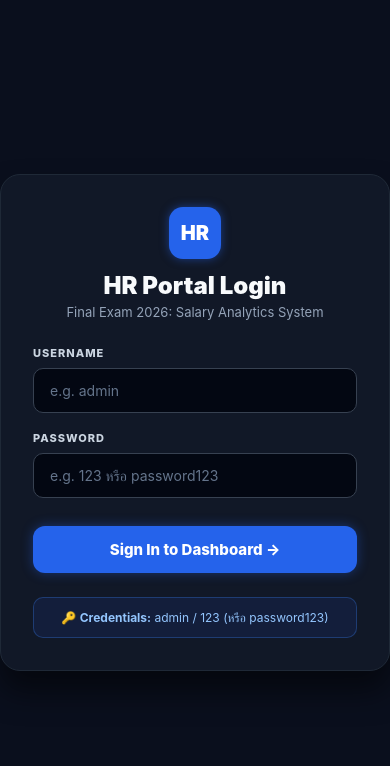
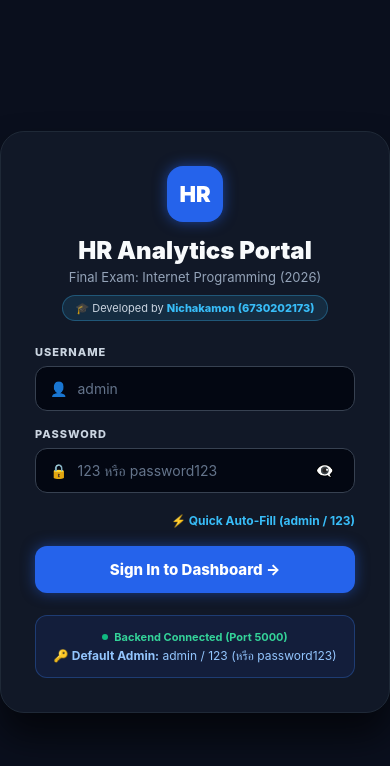
Before and after one commit to Nichakamon15948/Std0202173IPFinal2026, a React Native app in the folder frontend/: screen / in a window 390 px wide. Shown: the top 766 px of the page. Built offline with nearby package versions, Linux system fonts and the light colour scheme.

Commit message:
Redesign Login Screen with sleek modern theme and auto-fill

```diff
--- a/frontend/App.js
+++ b/frontend/App.js
@@ -25,6 +25,7 @@ export default function App() {
   const [username, setUsername] = useState('');
   const [password, setPassword] = useState('');
   const [isLoggingIn, setIsLoggingIn] = useState(false);
+  const [showPassword, setShowPassword] = useState(false);
 
   // Dashboard States
   const [employees, setEmployees] = useState([]);
@@ -56,6 +57,12 @@ export default function App() {
     }
   }, [currentScreen]);
 
+  // Quick auto-fill credentials for demo
+  const handleAutoFill = () => {
+    setUsername('admin');
+    setPassword('123');
+  };
+
   // ==========================================
   // 1. Authentication
   // ==========================================
@@ -118,10 +125,7 @@ export default function App() {
 
   // Filtered employees
   const filteredEmployees = employees.filter(emp => {
-    // Status filter
     if (statusFilter !== 'ALL' && emp.status !== statusFilter) return false;
-
-    // Search query filter
     if (!searchQuery.trim()) return true;
     const q = searchQuery.toLowerCase().trim();
     return (
@@ -178,7 +182,6 @@ export default function App() {
     }
   };
 
-  // Quick fill position
   const setQuickPosition = (pos) => {
     setNewPosition(pos);
   };
@@ -341,7 +344,6 @@ export default function App() {
     return isNaN(num) ? '0' : num.toLocaleString();
   };
 
-  // Get Initials for avatar
   const getInitials = (name) => {
     if (!name) return '??';
     const parts = name.trim().split(' ');
@@ -351,7 +353,6 @@ export default function App() {
     return name.slice(0, 2).toUpperCase();
   };
 
-  // Tier color styling
   const getTierTheme = (tierName) => {
     if (tierName === 'Tier 1') {
       return {
@@ -381,48 +382,74 @@ export default function App() {
   };
 
   // ==========================================
-  // RENDER: Login Screen
+  // RENDER: Ultra-Modern Login Screen
   // ==========================================
   if (currentScreen === 'login') {
     return (
       <SafeAreaView style={styles.loginContainer}>
         <StatusBar barStyle="light-content" />
         <View style={styles.loginCard}>
+          {/* Logo & Header */}
           <View style={styles.loginHeader}>
             <View style={styles.logoBadge}>
               <Text style={styles.logoBadgeText}>HR</Text>
             </View>
-            <Text style={styles.loginTitle}>HR Portal Login</Text>
+            <Text style={styles.loginTitle}>HR Analytics Portal</Text>
             <Text style={styles.loginSubtitle}>
-              Final Exam 2026: Salary Analytics System
+              Final Exam: Internet Programming (2026)
             </Text>
-          </View>
-
+            <View style={styles.creatorPill}>
+              <Text style={styles.creatorPillText}>
+                🎓 Developed by <Text style={{ color: '#38bdf8', fontWeight: '800' }}>Nichakamon (6730202173)</Text>
+              </Text>
+            </View>
+          </View>
+
+          {/* Username Input */}
           <View style={styles.inputGroup}>
             <Text style={styles.inputLabel}>USERNAME</Text>
+            <View style={styles.inputWrapper}>
+              <Text style={styles.inputIcon}>👤</Text>
               <TextInput
-              style={styles.textInput}
-              placeholder="e.g. admin"
+                style={styles.textInputWithIcon}
+                placeholder="admin"
                 placeholderTextColor="#64748b"
                 value={username}
                 onChangeText={setUsername}
                 autoCapitalize="none"
               />
             </View>
-
+          </View>
+
+          {/* Password Input */}
           <View style={styles.inputGroup}>
             <Text style={styles.inputLabel}>PASSWORD</Text>
+            <View style={styles.inputWrapper}>
+              <Text style={styles.inputIcon}>🔒</Text>
               <TextInput
-              style={styles.textInput}
-              placeholder="e.g. 123 หรือ password123"
+                style={styles.textInputWithIcon}
+                placeholder="123 หรือ password123"
                 placeholderTextColor="#64748b"
                 value={password}
                 onChangeText={setPassword}
-              secureTextEntry
+                secureTextEntry={!showPassword}
                 autoCapitalize="none"
               />
-          </View>
-
+              <TouchableOpacity
+                onPress={() => setShowPassword(!showPassword)}
+                style={styles.eyeIconBtn}
+              >
+                <Text style={styles.eyeIconText}>{showPassword ? '👁️' : '👁️‍🗨️'}</Text>
+              </TouchableOpacity>
+            </View>
+          </View>
+
+          {/* Quick Auto-fill button */}
+          <TouchableOpacity style={styles.autoFillButton} onPress={handleAutoFill}>
+            <Text style={styles.autoFillText}>⚡ Quick Auto-Fill (admin / 123)</Text>
+          </TouchableOpacity>
+
+          {/* Sign In Button */}
           <TouchableOpacity
             style={[styles.primaryButton, isLoggingIn && styles.buttonDisabled]}
             onPress={handleLogin}
@@ -435,9 +462,14 @@ export default function App() {
             )}
           </TouchableOpacity>
 
+          {/* Credentials Card */}
           <View style={styles.hintBox}>
+            <View style={{ flexDirection: 'row', alignItems: 'center', justifyContent: 'center', gap: 6, marginBottom: 4 }}>
+              <View style={styles.onlineDot} />
+              <Text style={styles.onlineText}>Backend Connected (Port 5000)</Text>
+            </View>
             <Text style={styles.hintText}>
-              🔑 <Text style={{ fontWeight: 'bold' }}>Credentials:</Text> admin / 123 (หรือ password123)
+              🔑 <Text style={{ fontWeight: 'bold' }}>Default Admin:</Text> admin / 123 (หรือ password123)
             </Text>
           </View>
         </View>
@@ -550,7 +582,6 @@ export default function App() {
           </View>
 
           <View style={styles.formRow}>
-            {/* Name */}
             <View style={styles.formField}>
               <Text style={styles.formFieldLabel}>FULL NAME *</Text>
               <TextInput
@@ -562,7 +593,6 @@ export default function App() {
               />
             </View>
 
-            {/* Position */}
             <View style={styles.formField}>
               <Text style={styles.formFieldLabel}>POSITION / ROLE *</Text>
               <TextInput
@@ -574,7 +604,6 @@ export default function App() {
               />
             </View>
 
-            {/* Salary */}
             <View style={styles.formField}>
               <Text style={styles.formFieldLabel}>BASE SALARY (฿) *</Text>
               <TextInput
@@ -896,7 +925,7 @@ export default function App() {
 // MODERN STYLES
 // ==========================================
 const styles = StyleSheet.create({
-  // Login Styles
+  // Modern Login Styles
   loginContainer: {
     flex: 1,
     backgroundColor: '#0a0f1d',
@@ -906,35 +935,35 @@ const styles = StyleSheet.create({
   },
   loginCard: {
     backgroundColor: '#111827',
-    borderRadius: 20,
-    padding: 32,
+    borderRadius: 24,
+    padding: 34,
     width: '100%',
     maxWidth: 440,
     borderWidth: 1,
     borderColor: '#1f2937',
     shadowColor: '#000',
-    shadowOffset: { width: 0, height: 20 },
-    shadowOpacity: 0.5,
-    shadowRadius: 30
+    shadowOffset: { width: 0, height: 24 },
+    shadowOpacity: 0.6,
+    shadowRadius: 36
   },
   loginHeader: {
     alignItems: 'center',
-    marginBottom: 26
+    marginBottom: 24
   },
   logoBadge: {
-    width: 52,
-    height: 52,
-    borderRadius: 14,
+    width: 56,
+    height: 56,
+    borderRadius: 16,
     backgroundColor: '#2563eb',
     justifyContent: 'center',
     alignItems: 'center',
-    marginBottom: 12,
+    marginBottom: 14,
     shadowColor: '#2563eb',
-    shadowOpacity: 0.5,
-    shadowRadius: 10
+    shadowOpacity: 0.6,
+    shadowRadius: 14
   },
   logoBadgeText: {
-    fontSize: 20,
+    fontSize: 22,
     fontWeight: '900',
     color: '#ffffff'
   },
@@ -949,35 +978,72 @@ const styles = StyleSheet.create({
     color: '#94a3b8',
     textAlign: 'center'
   },
+  creatorPill: {
+    backgroundColor: 'rgba(56, 189, 248, 0.12)',
+    borderWidth: 1,
+    borderColor: 'rgba(56, 189, 248, 0.3)',
+    paddingHorizontal: 12,
+    paddingVertical: 5,
+    borderRadius: 20,
+    marginTop: 10
+  },
+  creatorPillText: {
+    fontSize: 11,
+    color: '#cbd5e1'
+  },
   inputGroup: {
-    marginBottom: 18
+    marginBottom: 16
   },
   inputLabel: {
     fontSize: 11,
     fontWeight: '800',
     color: '#cbd5e1',
     letterSpacing: 1,
-    marginBottom: 8
-  },
-  textInput: {
+    marginBottom: 7
+  },
+  inputWrapper: {
+    flexDirection: 'row',
+    alignItems: 'center',
     backgroundColor: '#030712',
     borderWidth: 1,
     borderColor: '#374151',
-    borderRadius: 10,
-    paddingHorizontal: 16,
+    borderRadius: 12,
+    paddingHorizontal: 14
+  },
+  inputIcon: {
+    fontSize: 14,
+    marginRight: 10
+  },
+  textInputWithIcon: {
+    flex: 1,
     paddingVertical: 13,
     fontSize: 14,
     color: '#f8fafc'
+  },
+  eyeIconBtn: {
+    padding: 6
+  },
+  eyeIconText: {
+    fontSize: 15
+  },
+  autoFillButton: {
+    alignSelf: 'flex-end',
+    marginBottom: 14,
+    paddingVertical: 4
+  },
+  autoFillText: {
+    color: '#38bdf8',
+    fontSize: 12,
+    fontWeight: '700'
   },
   primaryButton: {
     backgroundColor: '#2563eb',
     borderRadius: 12,
     paddingVertical: 14,
     alignItems: 'center',
-    marginTop: 10,
     shadowColor: '#2563eb',
-    shadowOpacity: 0.4,
-    shadowRadius: 12
+    shadowOpacity: 0.5,
+    shadowRadius: 14
   },
   primaryButtonText: {
     color: '#ffffff',
@@ -988,12 +1054,23 @@ const styles = StyleSheet.create({
     opacity: 0.6
   },
   hintBox: {
-    marginTop: 24,
-    padding: 12,
+    marginTop: 22,
+    padding: 14,
     backgroundColor: 'rgba(30, 58, 138, 0.2)',
-    borderRadius: 10,
+    borderRadius: 12,
     borderWidth: 1,
     borderColor: 'rgba(59, 130, 246, 0.3)'
+  },
+  onlineDot: {
+    width: 6,
+    height: 6,
+    borderRadius: 3,
+    backgroundColor: '#10b981'
+  },
+  onlineText: {
+    color: '#34d399',
+    fontSize: 11,
+    fontWeight: '700'
   },
   hintText: {
     color: '#93c5fd',
```
Lines whose indentation alone changed are shown as unchanged.
